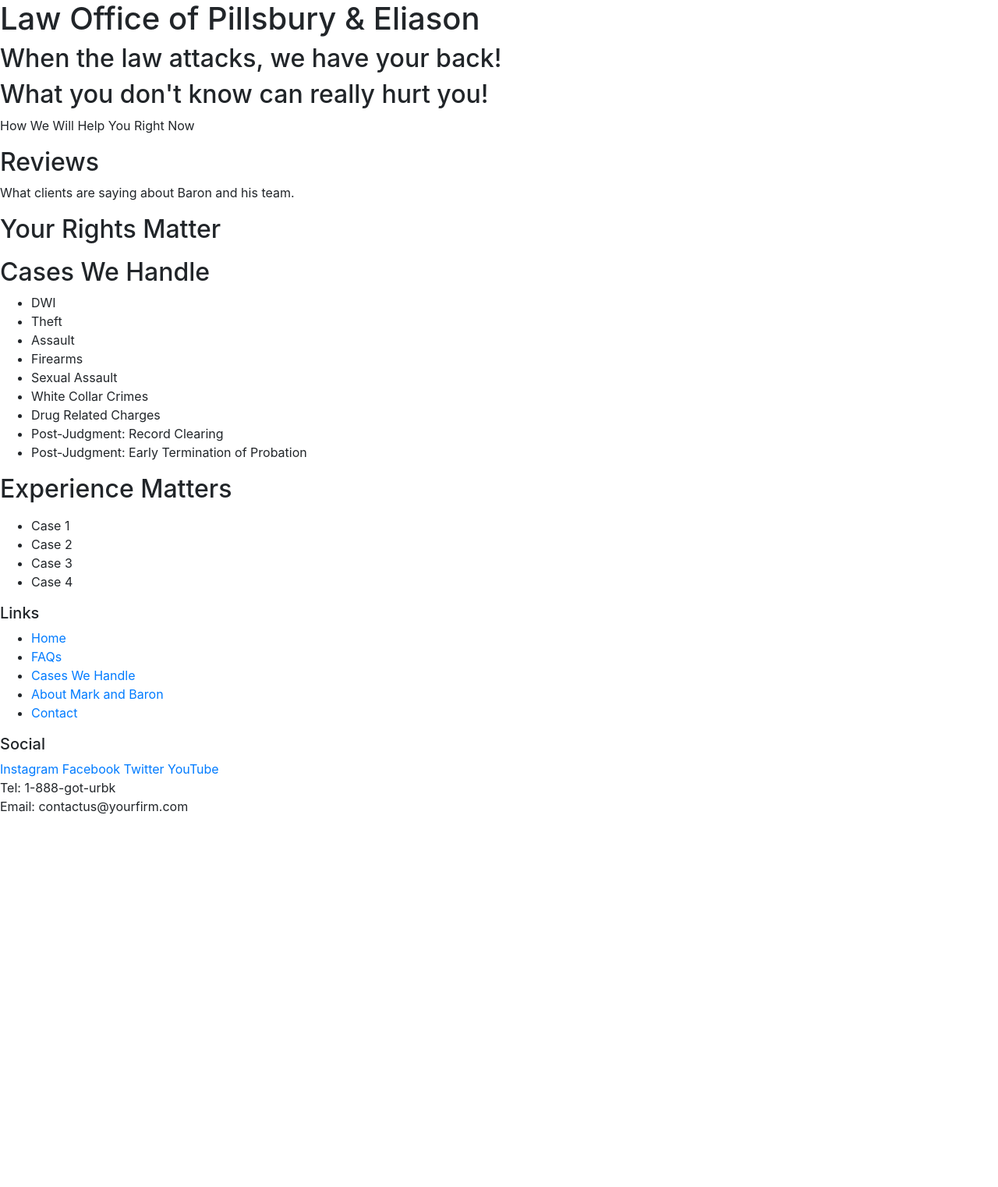
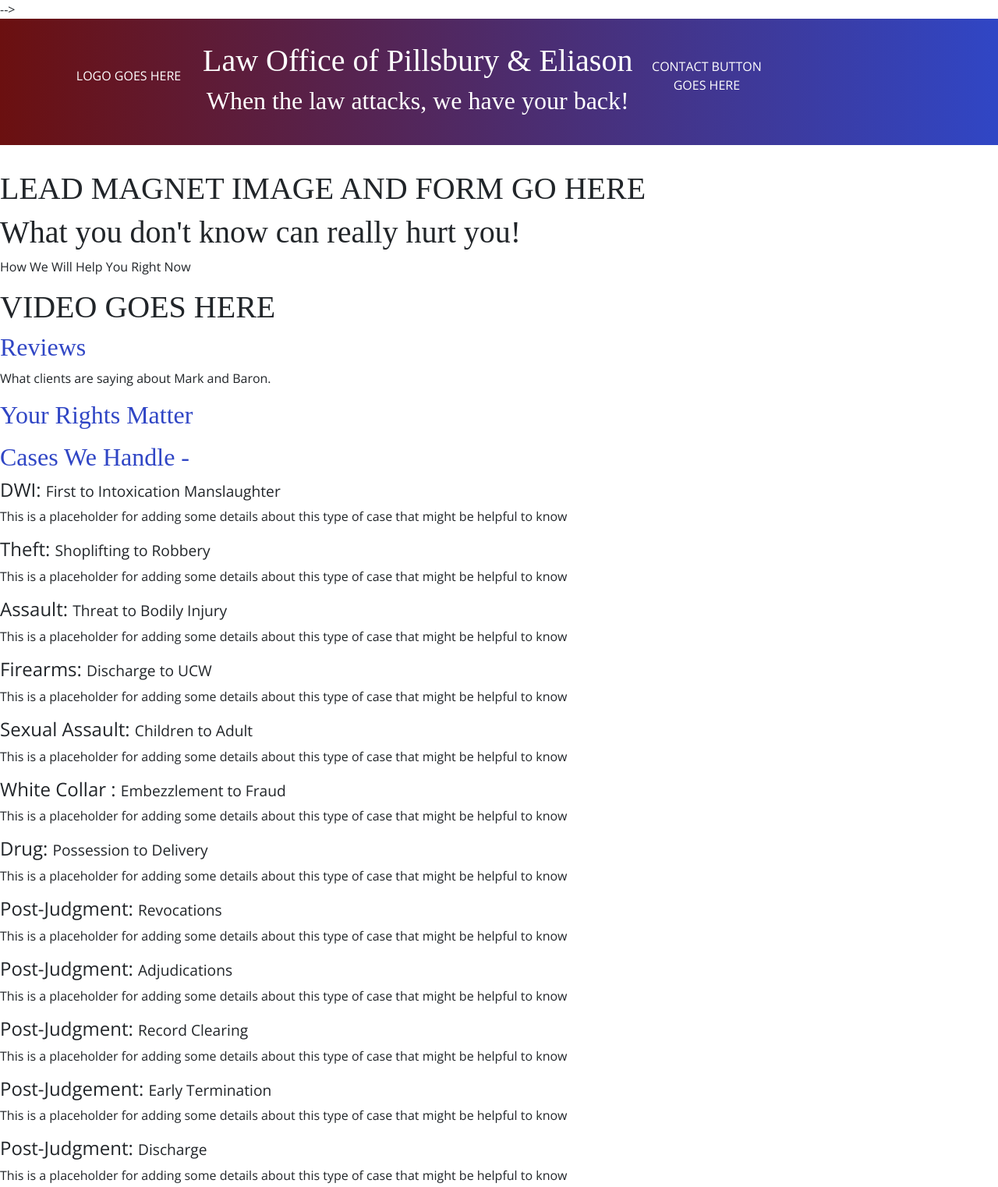
Before and after one commit to beesailor/portprojectlandpage, a website: page index.html in a window 1280 px wide. Shown: the top 1522 px of the page at 78% size. Before the commit the page ends 1046 px from the top, so only its background shows below. Drawn offline with nearby package versions, Linux system fonts and the light colour scheme.

Commit message:
second commit

```diff
--- /dev/null
+++ b/css/styles.css
@@ -0,0 +1,32 @@
+body {
+    font-family: "Open Sans", sans-serif;
+}
+
+h1, h2, h3 {
+    font-family: "Merriweather";
+}
+
+h2 {
+    color: #3046C5;
+}
+
+header h2, h5 {
+    color: white;
+}
+
+footer {
+    background-image: linear-gradient(#6b1010, #3046C5);
+    padding: 20px 0;
+}
+
+.jumbotron {
+    padding: 30px;
+    background-image: linear-gradient(to right, #6b1010, #3046C5);
+    color: white;
+}
+
+.row-content {
+    padding: 50px 0;
+    border-bottom: 1px ridge;
+    min-height: 200px;
+}
--- a/index.html
+++ b/index.html
@@ -1,6 +1,15 @@
 <!DOCTYPE html>
 <html lang="en">
+<!-- HEAD -->
+        <!-- Required meta tags always come first -->
+        <meta charset="utf-8" />
+        <meta name="viewport" content="width=device-width, initial-scale=1" />
 
+        <!-- Bootstrap CSS -->
+        <link rel="stylesheet" href="node_modules/bootstrap/dist/css/bootstrap.min.css" />
+
+        <title>Law Office of Pillsbury and Eliason</title>
+    </head> -->
     <head>
         <!-- Required meta tags always come first -->
         <meta charset="utf-8" />
@@ -9,36 +18,49 @@
         <!-- Bootstrap CSS -->
         <link rel="stylesheet" href="node_modules/bootstrap/dist/css/bootstrap.min.css" />
 
-        <title>Law Office of Pillsbury and Eliason</title>
+        <!-- Additional CSS must be placed after Bootstrap CSS -->
+        <link rel="stylesheet" href="https://fonts.googleapis.com/css?family=Lobster|Open+Sans" />
+        <link rel="stylesheet" href="css/styles.css" />
+        <link rel="stylesheet" href="node_modules/font-awesome/css/font-awesome.min.css" />
+
+        <title>NuCamp: A Better Way To Camp</title>
     </head>
 
 <body>
 <!-- JUMBOTRON ROW -->
-    <!-- contact us button upper right corner -->
-    <header>
+    <header class="jumbotron jumbotron-fluid">
+        <div class="container">
+            <div class="row align-items-center text-center">
+                <div class="col-md-2">
+                    <p>LOGO GOES HERE</p>
+                </div>
                 <div>
                     <h1>Law Office of Pillsbury & Eliason</h1>
                     <h2>When the law attacks, we have your back!</h2>
+                </div>
+                <div class="col-md-2">
+                    <p>CONTACT BUTTON GOES HERE</p>
+                </div>
+            </div>
         </div>
     </header>
 
     <div>
     <!-- lead magnet image and form go here -->
-
+    <H1>LEAD MAGNET IMAGE AND FORM GO HERE</H1>
     </div>
 
     <!--VIDEO ROW  -->
     <div>
-        <h2>What you don't know can really hurt you!</h2>
+        <h1>What you don't know can really hurt you!</h1>
         <p>How We Will Help You Right Now</p>
-        <!-- video goes here -->
-        <p>  </p>
+        <H1>VIDEO GOES HERE</H1>
     </div>
 
 <!-- REVIEWS ROW WITH CAROUSEL -->
     <div>
         <h2>Reviews</h2>
-        <p>What clients are saying about Baron and his team.</p>
+        <p>What clients are saying about Mark and Baron.</p>
     </div>
 
 <!-- PROPOSITIONAL ROW WITH BUTTON -->
@@ -49,19 +71,60 @@
     </div>
 
 <!-- CASES WE HANDLE ROW WITH ACCORDIAN -->
+
     <div>
-        <h2>Cases We Handle</h2>
-            <ul>
-                <li>DWI</li>
-                <li>Theft</li>
-                <li>Assault</li>
-                <li>Firearms</li>
-                <li>Sexual Assault</li>
-                <li>White Collar Crimes</li>
-                <li>Drug Related Charges</li>
-                <li>Post-Judgment: Record Clearing</li>
-                <li>Post-Judgment: Early Termination of Probation</li>
-            </ul>
+        <div>
+            <h2>Cases We Handle -</h2>
+
+            <h4>DWI: <small>First to Intoxication Manslaughter</small></h4>
+                <div class="d-none d-sm-block">
+                    <p>This is a placeholder for adding some details about this type of case that might be helpful to know</p>
+                </div>
+            <h4>Theft: <small>Shoplifting to Robbery</small></h4>
+                <div class="d-none d-sm-block">
+                    <p>This is a placeholder for adding some details about this type of case that might be helpful to know</p>
+                </div>
+            <h4>Assault: <small>Threat to Bodily Injury</small></h4>
+                <div class="d-none d-sm-block">
+                    <p>This is a placeholder for adding some details about this type of case that might be helpful to know</p>
+                </div>
+            <h4>Firearms: <small>Discharge to UCW</small></h4>
+                <div class="d-none d-sm-block">
+                    <p>This is a placeholder for adding some details about this type of case that might be helpful to know</p>
+                </div>
+            <h4>Sexual Assault: <small>Children to Adult</small></h4>
+                <div class="d-none d-sm-block">
+                    <p>This is a placeholder for adding some details about this type of case that might be helpful to know</p>
+                </div>
+            <h4>White Collar : <small>Embezzlement to Fraud</small></h4>
+                <div class="d-none d-sm-block">
+                    <p>This is a placeholder for adding some details about this type of case that might be helpful to know</p>
+                </div>
+            <h4>Drug: <small>Possession to Delivery</small></h4>
+                <div class="d-none d-sm-block">
+                    <p>This is a placeholder for adding some details about this type of case that might be helpful to know</p>
+                </div>
+            <h4>Post-Judgment: <small>Revocations</small></h4>
+                <div class="d-none d-sm-block">
+                    <p>This is a placeholder for adding some details about this type of case that might be helpful to know</p>
+                </div>
+            <h4>Post-Judgment: <small>Adjudications</small></h4>
+                <div class="d-none d-sm-block">
+                    <p>This is a placeholder for adding some details about this type of case that might be helpful to know</p>
+                </div>
+            <h4>Post-Judgment: <small>Record Clearing</small></h4>
+                <div class="d-none d-sm-block">
+                    <p>This is a placeholder for adding some details about this type of case that might be helpful to know</p>
+                </div>
+            <h4>Post-Judgement: <small>Early Termination</small></h4>
+                <div class="d-none d-sm-block">
+                    <p>This is a placeholder for adding some details about this type of case that might be helpful to know</p>
+                </div>
+            <h4>Post-Judgment: <small>Discharge</small></h4>
+                <div class="d-none d-sm-block">
+                    <p>This is a placeholder for adding some details about this type of case that might be helpful to know</p>
+                </div>
+        </div>
     </div>
 
 <!-- PROPOSITIONAL ROW WITH BUTTON -->
@@ -81,37 +144,48 @@
         </ul>
     </div>
 
+<!-- FOOTER -->
     <footer>
-        <div>
-            <!-- contact us button -->
+        <div class="container">
+            <div class="row">
+                <div class="col-3 col-sm-2">
+                    <h2> image </h2>
                 </div>
-        <div>
-            <!-- lead magnet image -->
+                <div class="col-3 col-sm-2">
+                    <h2> image </h2>
                 </div>
-        <div>
-            <!-- logo image -->
+                <div class="col-3 col-sm-2">
+                    <h2> button </btn>
                 </div>
-        <div>
+                <div class="col-3 col-sm-2">
+                    <h2> image </btn>
+                </div>
+            </div>
+        </div>
+        <div class="container">
+            <div class="row">
+                <div class="col-4 col-sm-2 offset-1">
                     <!-- this will turn into a nav bar and stay at the top when scrolling -->
                     <h5>Links</h5>
                     <ul>
-                <li><a href="#">Home</a></li>
-                <li><a href="#">FAQs</a></li>
-                <li><a href="#">Cases We Handle</a></li>
-                <li><a href="#">About Mark and Baron</a></li>
-                <li><a href="#">Contact</a></li>
+                        <li class="nav-item active"><a class="nav-link" href="#"><i class="fa fa-home fa-lg"></i> Home</a></li>
+                        <li class="nav-item"><a class="nav-link" href="aboutus.html"><i class="fa fa-info fa-lg"></i> About</a></li>
+                        <li class="nav-item"><a class="nav-link" href="#"><i class="fa fa-list fa-lg"></i> Sites</a></li>
+                        <li class="nav-item"><a class="nav-link" href="#"><i class="fa fa-address-card fa-lg"></i> Contact</a></li>
                     </ul>
                 </div>
-        <div>
+                <div class="col-6 col-sm-5 text-center">
                     <h5>Social</h5>
-            <a href="http://instagram.com/">Instagram</a>
-            <a href="http://facebook.com/">Facebook</a>
-            <a href="http://twitter.com/">Twitter</a>
-            <a href="http://youtube.com/">YouTube</a>
+                    <a href="http://instagram.com/"><i class="fa fa-instagram"></i></a>
+                    <a href="http://facebook.com/"><i class="fa fa-facebook"></i></a>
+                    <a href="http://twitter.com/"><i class="fa fa-twitter"></i></a>
+                    <a href="http://youtube.com/"><i class="fa fa-youtube"></i></a>
                 </div>
-        <div>
+                <div class="col-sm-4 text-center">
                     Tel: 1-888-got-urbk<br />
                     Email: contactus@yourfirm.com
+                </div>
+            </div>
         </div>
     </footer>
 
```
Also changed, not shown: package.json (+10 -1 lines), images/D&D.jpeg (added), images/Dallas-Skyline-Night-1170x780.jpeg (added), images/FLAGS-TEXAS-LADY-JUSTICE.jpeg (added), images/Master and Commander.jpeg (added), 3 other files. Lines whose indentation alone changed are shown as unchanged.
